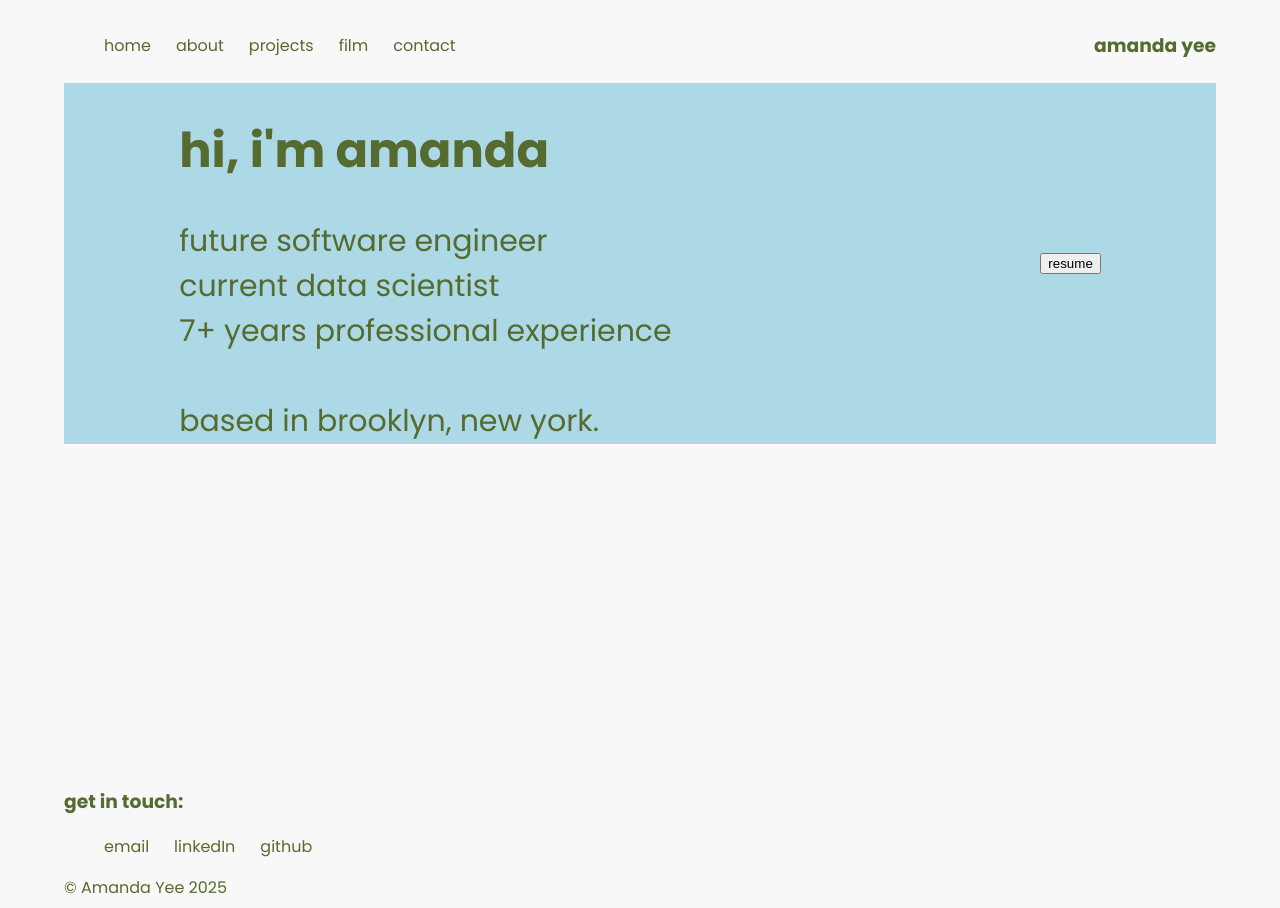
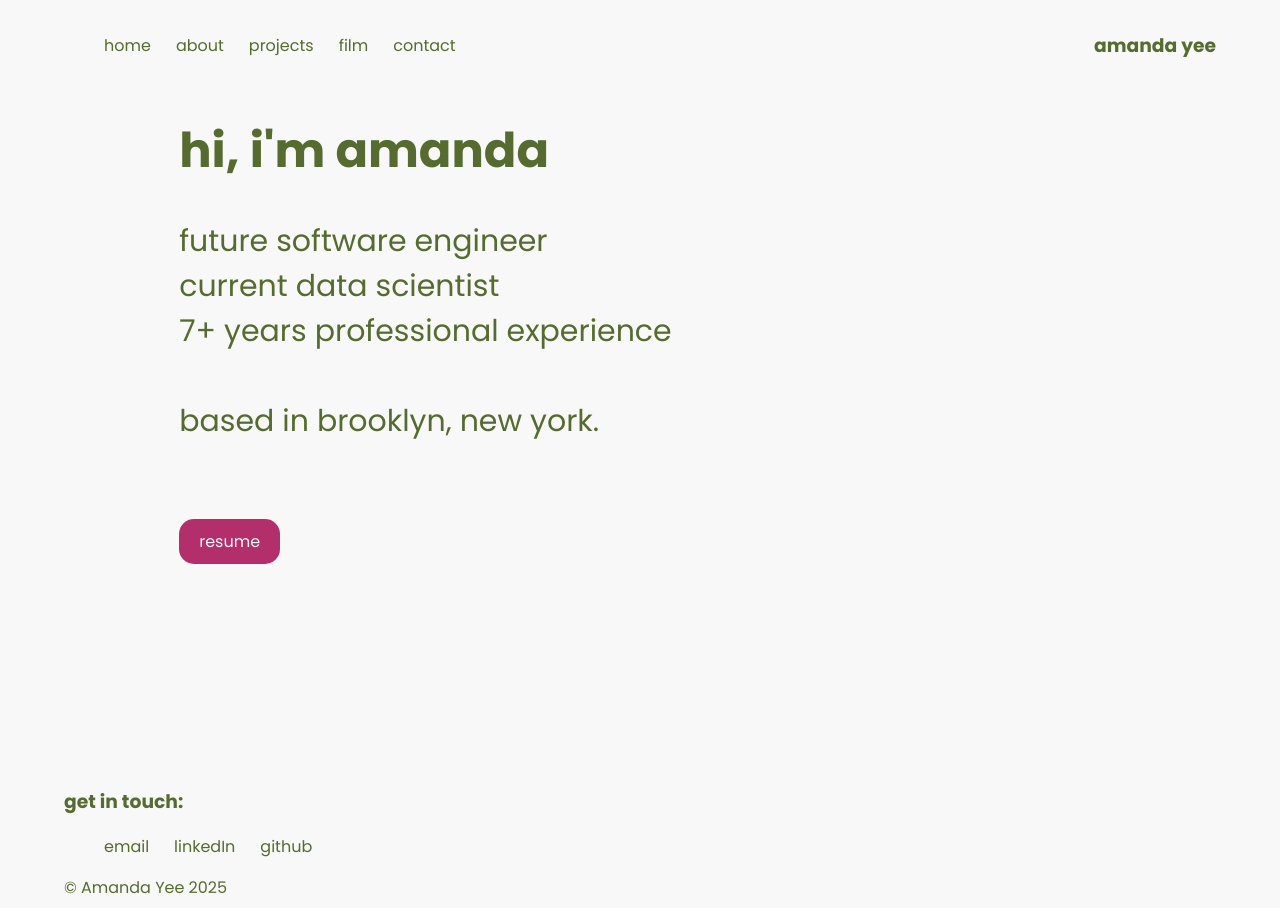
Before and after one commit to amanda-yee/amanda-yee-portfolio, a React (Create React App) app in the folder client/: page / in a window 1280 px wide. Built offline with nearby package versions, Linux system fonts and the light colour scheme.

Commit message:
button styling

```diff
--- a/client/src/components/Intro.js
+++ b/client/src/components/Intro.js
@@ -13,9 +13,11 @@ const Intro = () => {
           based in brooklyn, new york.
         </div>
 
-        <button>
-            resume
-        </button>
+        <div>
+          <button>
+              resume
+          </button>
+        </div>
 
       </div>
     );
--- a/client/src/index.css
+++ b/client/src/index.css
@@ -19,6 +19,21 @@
     color: var(--primary-color);
     margin-left: 5%;
     margin-right: 5%;
+  }
+
+  button {
+    font-family: inherit;  /* inherit font family and size from parent element */
+    font-size: inherit;
+    border: none;
+    border-radius: 15px;
+    padding: 10px 20px;
+    background-color: var(--secondary-color);
+    color: var(--background-color);
+    cursor: pointer;
+  }
+
+  button:hover {
+    background-color: var(--third-color);
   }
 
   a {
@@ -43,8 +58,7 @@
   .container {
     height: 95vh; /* 95% of the viewport height */
     display: flex;
-    flex-direction: column;
-    /* stack items vertically */
+    flex-direction: column; /* stack items vertically */
   }
 
   .header {
@@ -63,12 +77,16 @@
 
   .intro {
     display: flex;
-    align-items: center;
-    justify-content: space-between;
-
+    flex-direction: column;
+    /* align-items: center;
+    justify-content: space-between; */
     padding-left: 10%;
     padding-right: 10%;
-    background-color: lightblue;
+    gap: 75px;
+  }
+
+  .bg-color {
+    background-color: var(--third-color);
   }
 }
 
```
